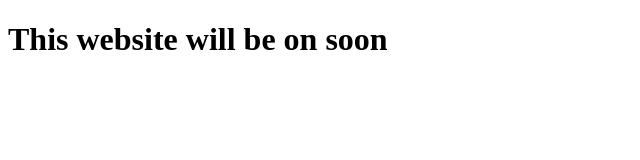
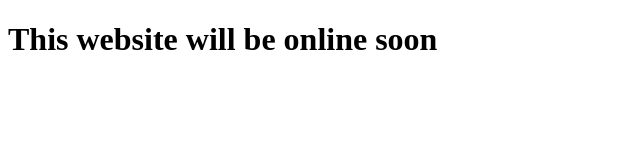
Before and after one commit to manuelpessoadelima/manupessoalima, a plain HTML site: page index.html in a window 1280 px wide. Shown: the whole page, without its empty margins (0-640 px from the left). Drawn offline with Linux system fonts and the light colour scheme.

Commit message:
Fix placeholder text: online soon
Co-Authored-By: Claude Sonnet 5.5 <noreply@anthropic.com>
Claude-Session: https://claude.ai/code/session_01BSnVAdvqLUtXkcX6r1v9wU

```diff
--- a/index.html
+++ b/index.html
@@ -7,6 +7,6 @@
     <title>Manuel Pessoa de Lima</title>
 </head>
 <body>
-    <h1>This website will be on soon</h1>
+    <h1>This website will be online soon</h1>
 </body>
 </html>
```
